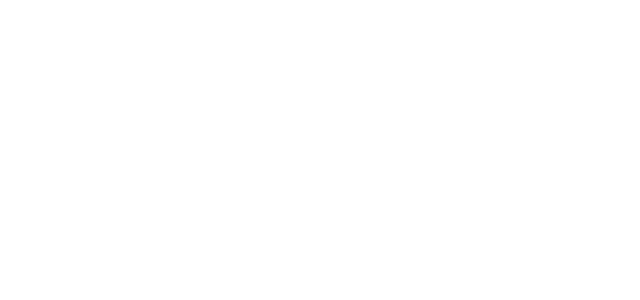
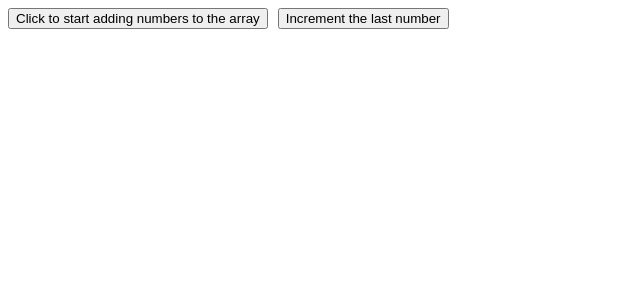
Before and after one commit to Objective-Enterprises/nik-react-ts, a React (Vite) app in the folder assignment/home-project/: page / in a window 1280 px wide. Shown: the top 300 px of the page, without its empty margins (0-640 px from the left). Built offline with nearby package versions, Linux system fonts and the light colour scheme.

Commit message:
add a new component with 2 buttons

```diff
--- a/assignment/home-project/src/App.tsx
+++ b/assignment/home-project/src/App.tsx
@@ -1,11 +1,9 @@
-import { useState } from 'react'
+import CounterList from './CounterList'
 
 function App() {
-  const [count, setCount] = useState(0)
-
   return (
     <>
-
+      <CounterList />
     </>
   )
 }
--- /dev/null
+++ b/assignment/home-project/src/CounterList.tsx
@@ -0,0 +1,44 @@
+import { useState } from "react";
+
+export default function CounterList () {
+  const [count, setCount] = useState<number[]>([]);
+  const displayNumbers =
+      <>
+        <ul>
+          {
+            count.map((el, index) => {
+              return <li key={index}>{el}</li>
+            })
+          }
+        </ul>
+      </>
+  return (
+    <>
+      <button
+        onClick={() => {
+          const numbers = [...count];
+          const length = count.length;
+          console.log("==========> array length: ", length);
+          numbers.push(length)
+          console.log("!!!--------- count: ", count);
+          console.log("!!!--------- numbers: ", numbers);
+          setCount(numbers);
+        }}
+        style={{marginRight: "5px"}}
+      >
+        Click to start adding numbers to the array
+      </button>
+      <button
+        onClick={() => {
+          const numbers = [...count];
+          numbers[numbers.length-1] ++;
+          setCount(numbers);
+        }}
+        style={{marginLeft: "5px"}}
+      >
+        Increment the last number
+      </button>
+      {displayNumbers}
+    </>
+  )
+}
--- a/assignment/home-project/src/main.tsx
+++ b/assignment/home-project/src/main.tsx
@@ -3,7 +3,5 @@ import { createRoot } from 'react-dom/client'
 import App from './App.tsx'
 
 createRoot(document.getElementById('root')!).render(
-  <StrictMode>
-    <App />
-  </StrictMode>,
+  <App />
 )
```
